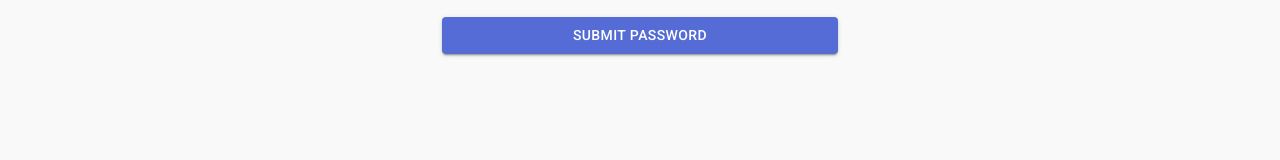
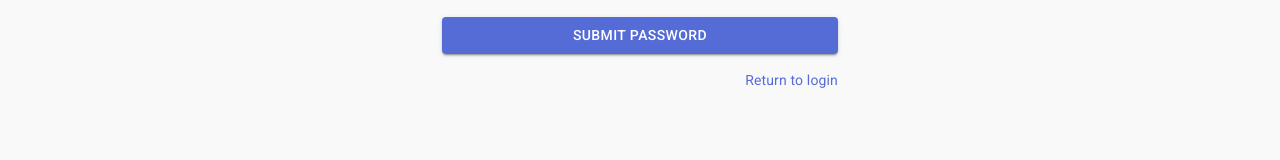
Before and after one commit to mikecebul/d21softball-frontend, a Next.js app: page /reset-password in a window 1280 px wide. Shown: the part 311-471 px from the top of the page. Built offline with nearby package versions, Linux system fonts and the light colour scheme; no server answers.

Commit message:
merge auth branch + return to login link

```diff
--- a/pages/login.js
+++ b/pages/login.js
@@ -7,8 +7,6 @@ import { API_URL } from "../utils/urls";
 import Avatar from "@material-ui/core/Avatar";
 import Button from "@material-ui/core/Button";
 import TextField from "@material-ui/core/TextField";
-import FormControlLabel from "@material-ui/core/FormControlLabel";
-import Checkbox from "@material-ui/core/Checkbox";
 import Link from "@material-ui/core/Link";
 import Grid from "@material-ui/core/Grid";
 import LockOutlinedIcon from "@material-ui/icons/LockOutlined";
--- a/pages/reset-password.js
+++ b/pages/reset-password.js
@@ -3,6 +3,7 @@ import { useCurrentUser } from "../context/CurrentUser";
 import axios from "axios";
 import { useRouter } from "next/router";
 import { API_URL } from "../utils/urls";
+import Link from '../src/Link'
 
 import Avatar from "@material-ui/core/Avatar";
 import Button from "@material-ui/core/Button";
@@ -136,6 +137,11 @@ export default function Login() {
           >
             Submit Password
           </Button>
+            <Box display="flex" justifyContent="flex-end">
+              <Link href="/login" variant="body2">
+                {"Return to login"}
+              </Link>
+          </Box>
           {errorMsg && (
             <Box pt={2}>
               <Typography align="center" variant="subtitle2" color="error">
```
